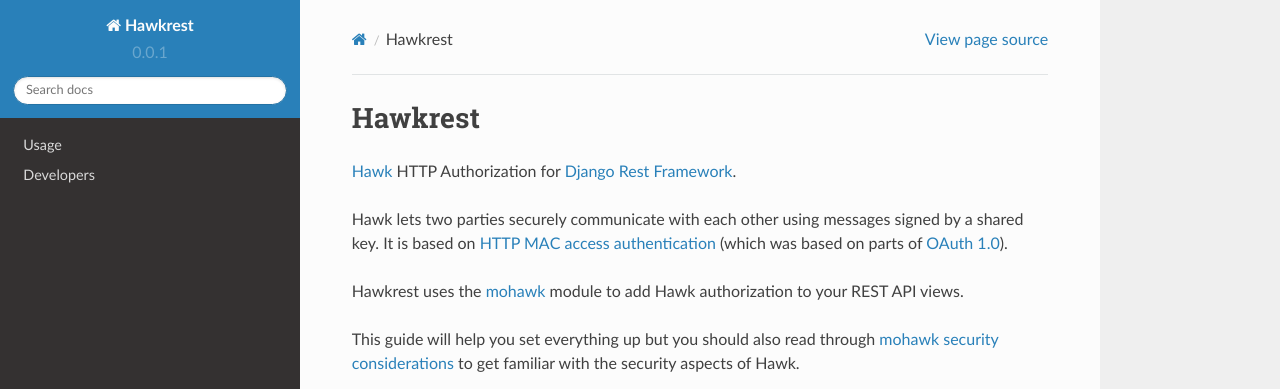
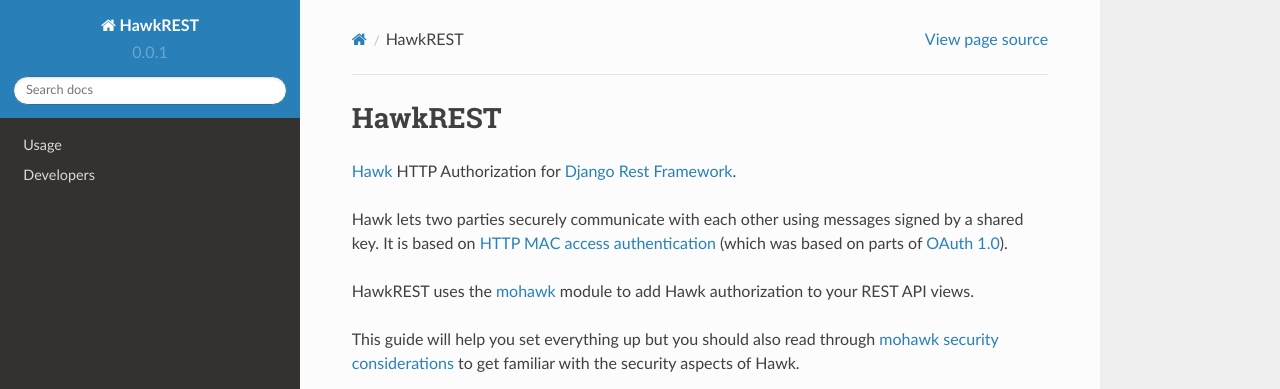
Before and after one commit to kumar303/hawkrest, a Sphinx documentation site: the page built from docs/index.rst, in a window 1280 px wide and 900 px high. Shown: the top 389 px of the window. Built offline with Sphinx 7.4.7 and the Read the Docs theme 2.0.0, drawn with Linux system fonts in a browser that asks for light colours.

Commit message:
format change in docs

```diff
--- a/docs/conf.py
+++ b/docs/conf.py
@@ -1,6 +1,6 @@
 # -*- coding: utf-8 -*-
 #
-# Hawkrest documentation build configuration file, created by
+# HawkREST documentation build configuration file, created by
 # sphinx-quickstart on Thu Feb 27 11:05:46 2014.
 #
 # This file is execfile()d with the current directory set to its
@@ -50,7 +50,7 @@
 master_doc = 'index'
 
 # General information about the project.
-project = u'Hawkrest'
+project = u'HawkREST'
 copyright = u'2014, Kumar McMillan'
 
 # The version info for the project you're documenting, acts as replacement for
@@ -204,7 +204,7 @@
 # (source start file, target name, title,
 #  author, documentclass [howto, manual, or own class]).
 latex_documents = [
-  ('index', 'Hawkrest.tex', u'Hawkrest Documentation',
+  ('index', 'Hawkrest.tex', u'HawkREST Documentation',
    u'Kumar McMillan', 'manual'),
 ]
 
@@ -234,7 +234,7 @@
 # One entry per manual page. List of tuples
 # (source start file, name, description, authors, manual section).
 man_pages = [
-    ('index', 'hawkrest', u'Hawkrest Documentation',
+    ('index', 'hawkrest', u'HawkREST Documentation',
      [u'Kumar McMillan'], 1)
 ]
 
@@ -248,8 +248,8 @@
 # (source start file, target name, title, author,
 #  dir menu entry, description, category)
 texinfo_documents = [
-  ('index', 'Hawkrest', u'Hawkrest Documentation',
-   u'Kumar McMillan', 'Hawkrest', 'One line description of project.',
+  ('index', 'HawkREST', u'HawkREST Documentation',
+   u'Kumar McMillan', 'HawkREST', 'One line description of project.',
    'Miscellaneous'),
 ]
 
--- a/docs/index.rst
+++ b/docs/index.rst
@@ -1,10 +1,10 @@
-.. Hawkrest documentation master file, created by
+.. HawkREST documentation master file, created by
    sphinx-quickstart on Thu Feb 27 11:05:46 2014.
    You can adapt this file completely to your liking, but it should at least
    contain the root `toctree` directive.
 
 ========
-Hawkrest
+HawkREST
 ========
 
 `Hawk`_ HTTP Authorization for `Django Rest Framework`_.
@@ -14,7 +14,7 @@
 It is based on `HTTP MAC access authentication`_ (which
 was based on parts of `OAuth 1.0`_).
 
-Hawkrest uses the `mohawk`_ module to add Hawk
+HawkREST uses the `mohawk`_ module to add Hawk
 authorization to your REST API views.
 
 This guide will help you set everything up but you should
```
Also changed, not shown: 1 other file.
